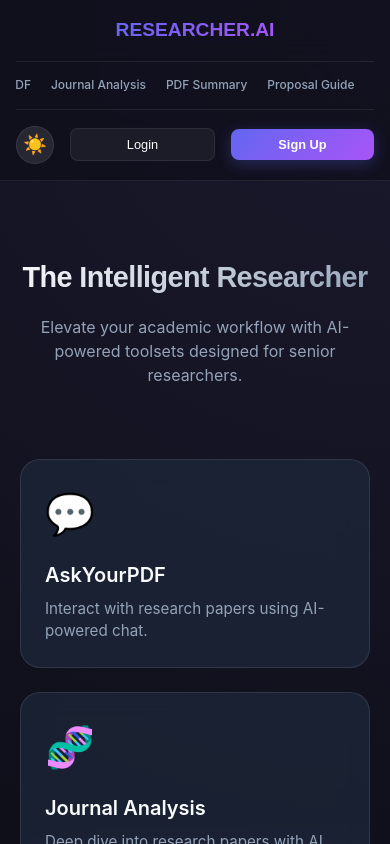
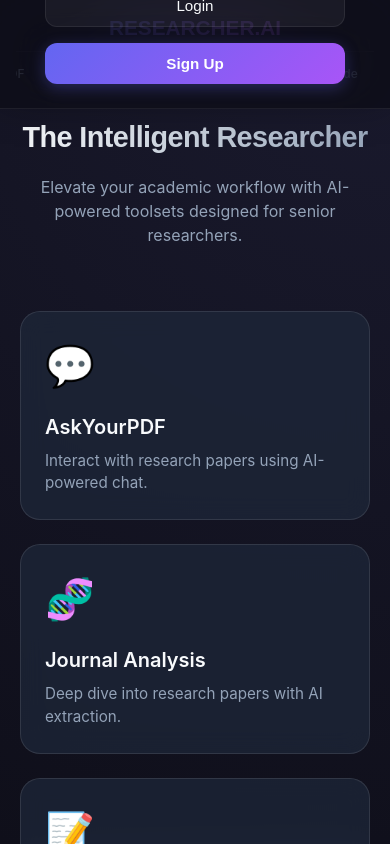
Before and after one commit to Sonne0523/Research-Tools, a React (Vite) app in the folder frontend/: page / in a window 390 px wide. Shown: the top 844 px of the page. Built offline with nearby package versions, Linux system fonts and the light colour scheme.

Commit message:
feat: move user controls to bottom bar on mobile

```diff
--- a/frontend/src/index.css
+++ b/frontend/src/index.css
@@ -1314,11 +1314,11 @@
 /* Mobile Responsiveness Improvements */
 @media (max-width: 768px) {
   .container {
-    padding: 220px 1.25rem 2rem; /* Even more top padding to ensure hero is clear */
+    padding: 110px 1.25rem 220px; /* Reduced top, added bottom padding for the new bar */
   }
 
   .header {
-    margin-bottom: 3rem;
+    margin-bottom: 2.5rem;
   }
 
   .header h1 {
@@ -1340,82 +1340,97 @@
   }
 
   .navbar {
-    padding: 1rem;
+    padding: 0.75rem 1rem;
     height: auto;
-    min-height: 140px; /* Force enough height for all mobile rows */
+    min-height: 80px; /* Reduced since items are moved */
+    display: flex;
+    flex-direction: column;
+    justify-content: center;
+  }
+
+  .nav-content {
+    flex-direction: column;
+    gap: 0.5rem;
+    width: 100%;
+    align-items: center;
+  }
+
+  .nav-logo {
+    font-size: 1.3rem;
+    text-align: center;
+    margin-bottom: 0;
+  }
+
+  .nav-links {
+    width: 100%;
+    justify-content: center;
+    padding: 0.4rem 0;
+    margin: 0;
+    border-top: 1px solid var(--glass-border);
+    gap: 0.25rem;
+    overflow-x: auto;
+    scrollbar-width: none;
+  }
+
+  .nav-link {
+    font-size: 0.75rem;
+    padding: 0.4rem 0.6rem;
+    white-space: nowrap;
+  }
+
+  /* NEW: Move User Controls to a Bottom Bar */
+  .auth-buttons {
+    position: fixed;
+    bottom: 0;
+    left: 0;
+    right: 0;
+    width: 100%;
     background: var(--bg-nav);
     backdrop-filter: blur(30px);
     -webkit-backdrop-filter: blur(30px);
-  }
-
-  .nav-content {
-    flex-direction: column;
-    gap: 1rem;
-    width: 100%;
-    align-items: center;
-  }
-
-  .nav-logo {
-    font-size: 1.4rem;
-    text-align: center;
-    margin-bottom: 0;
-  }
-
-  .nav-links {
-    width: 100%;
-    justify-content: center;
-    padding: 0.5rem 0;
-    margin: 0;
-    gap: 0.25rem;
-    border-top: 1px solid var(--glass-border);
-    border-bottom: 1px solid var(--glass-border);
-    overflow-x: auto;
-    scrollbar-width: none;
-  }
-
-  .nav-link {
-    font-size: 0.75rem;
-    padding: 0.4rem 0.5rem;
-    white-space: nowrap;
-  }
-
-  .auth-buttons {
-    width: 100%;
-    justify-content: center;
+    padding: 1.5rem 1rem;
     margin-left: 0;
     gap: 1rem;
-    flex-direction: row; /* Keep them together horizontally */
-    flex-wrap: wrap;
+    display: flex;
+    flex-direction: column;
+    align-items: center;
+    border-top: 1px solid var(--glass-border);
+    z-index: 1001;
+    box-shadow: 0 -10px 40px rgba(0, 0, 0, 0.4);
   }
 
   .auth-buttons span {
-    font-size: 0.85rem;
+    font-size: 0.95rem;
     width: 100%;
     text-align: center;
     display: block;
-    margin-bottom: 0.5rem;
+    margin-bottom: 0.25rem;
     color: var(--accent);
+    font-weight: 700;
   }
 
   .theme-toggle {
-    width: 38px;
-    height: 38px;
+    width: 44px;
+    height: 44px;
     margin-right: 0;
     background: rgba(255, 255, 255, 0.1);
-  }
-
-  /* Make buttons stand out more on mobile to prevent blending with hero text */
-  .btn-login {
-    font-size: 0.8rem;
-    padding: 0.5rem 1rem;
     border: 1px solid var(--glass-border);
-    border-radius: 0.5rem;
+  }
+
+  .btn-login, .btn-signup {
+    font-size: 0.95rem;
+    padding: 0.75rem 1.5rem;
+    width: 90%;
+    max-width: 300px;
+    text-align: center;
+    border-radius: 0.75rem;
     background: rgba(255, 255, 255, 0.05);
+    border: 1px solid var(--glass-border);
   }
 
   .btn-signup {
-    font-size: 0.8rem;
-    padding: 0.5rem 1rem;
+    background: linear-gradient(135deg, #6366f1, #a855f7);
+    border: none;
   }
 
   .chat-assistant-panel {
@@ -1426,34 +1441,22 @@
     height: 75vh;
     border-radius: 2rem 2rem 0 0;
     box-shadow: 0 -15px 50px rgba(0, 0, 0, 0.6);
+    z-index: 1100; /* Above the botom bar */
   }
 
   .auth-card, .feedback-modal {
     width: 95%;
     padding: 1.5rem;
-    max-height: 90vh;
+    max-height: 85vh;
     overflow-y: auto;
   }
 
-  .form-row {
-    flex-direction: column;
-    gap: 1.25rem;
-  }
-
-  .pro-card {
-    padding: 2rem 1.25rem;
-  }
-
-  .card-header h1 {
-    font-size: 1.8rem;
-  }
-
   .feedback-trigger-floating {
-    bottom: 1.5rem;
+    bottom: 15rem; /* Pushed up to avoid bottom bar */
     left: 1.5rem;
-    width: 55px;
-    height: 55px;
-    font-size: 1.4rem;
+    width: 60px;
+    height: 60px;
+    font-size: 1.5rem;
   }
 
   /* Adjust tool views for mobile */
@@ -1476,28 +1479,27 @@
     padding-bottom: 1.5rem;
     margin-bottom: 1rem;
   }
+
+  .form-row {
+    flex-direction: column;
+    gap: 1.25rem;
+  }
+
+  .pro-card {
+    padding: 2rem 1.25rem;
+  }
+
+  .card-header h1 {
+    font-size: 1.8rem;
+  }
 }
 
 @media (max-width: 480px) {
   .container {
-    padding-top: 260px; /* Substantial padding for small phones */
-  }
-
-  .navbar {
-    min-height: 180px; /* Ensure even more height */
+    padding-top: 120px;
   }
 
   .header h1 {
     font-size: 1.8rem;
   }
-
-  .nav-logo {
-    font-size: 1.2rem;
-  }
-
-  .btn-signup, .btn-login {
-    flex: 1;
-    min-width: 110px;
-    text-align: center;
-  }
-}
+}
```
